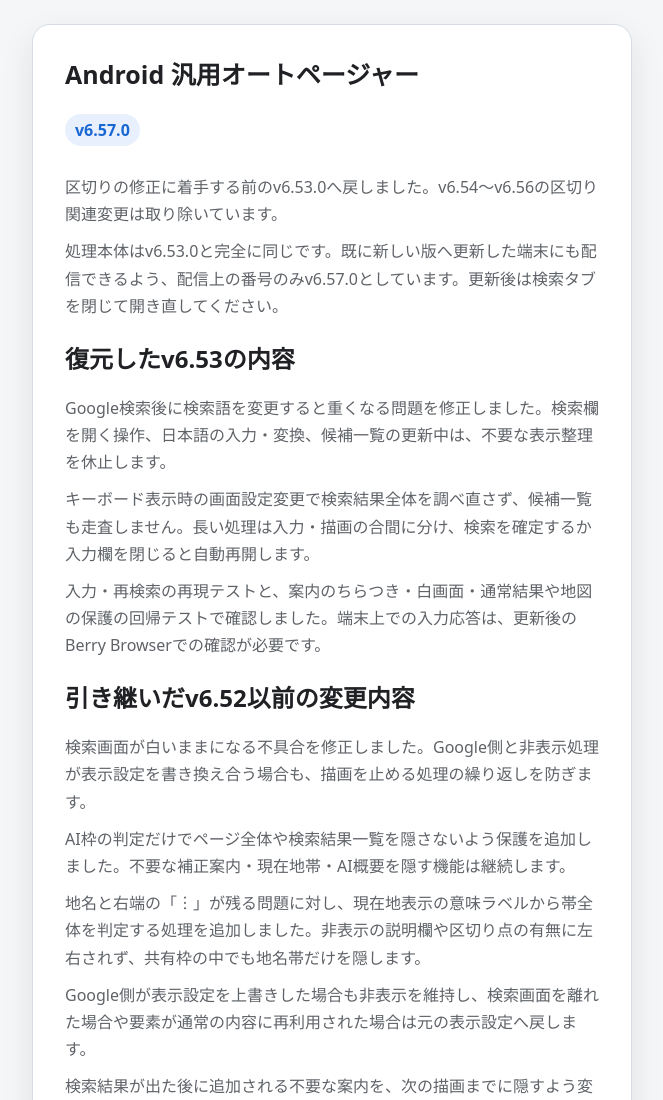
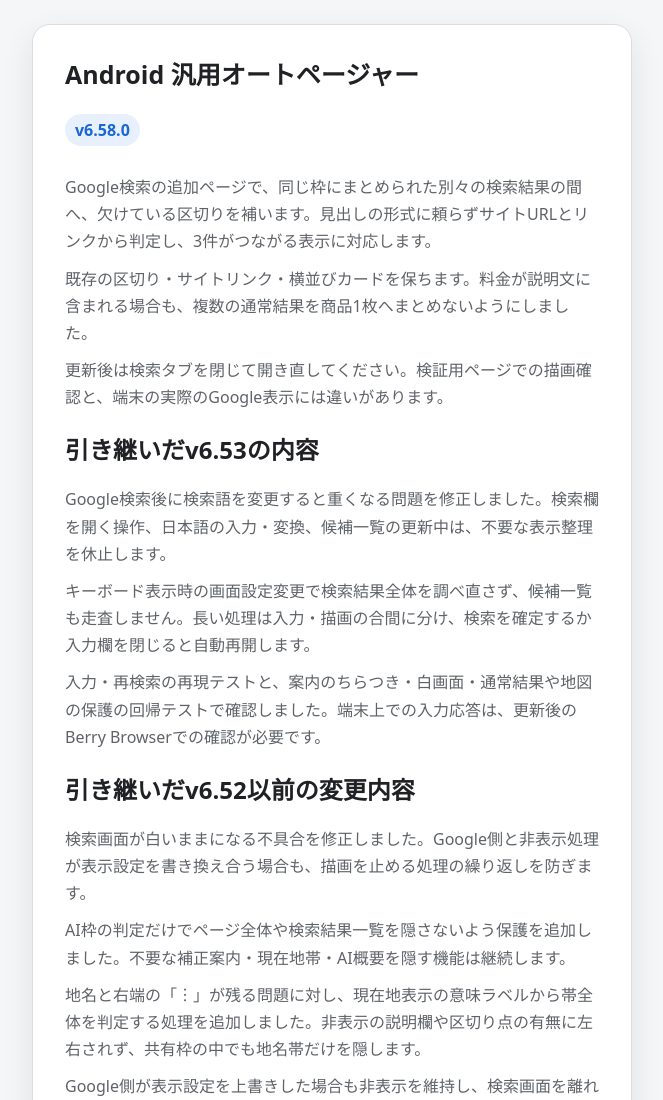
Before and after one commit to hiro191u3n2/android-autopager-update, a website: page index.html in a window 1280 px wide. Shown: the top 1100 px of the page, without its empty margins (308-971 px from the left). Drawn offline with Linux system fonts and the light colour scheme.

Commit message:
Publish Android AutoPager v6.58.0 after Chromium and Android emulator validation

```diff
--- a/index.html
+++ b/index.html
@@ -21,10 +21,11 @@
   <body>
     <main>
       <h1>Android 汎用オートページャー</h1>
-      <span class="version">v6.57.0</span>
-      <p>区切りの修正に着手する前のv6.53.0へ戻しました。v6.54〜v6.56の区切り関連変更は取り除いています。</p>
-      <p>処理本体はv6.53.0と完全に同じです。既に新しい版へ更新した端末にも配信できるよう、配信上の番号のみv6.57.0としています。更新後は検索タブを閉じて開き直してください。</p>
-      <h2>復元したv6.53の内容</h2>
+      <span class="version">v6.58.0</span>
+      <p>Google検索の追加ページで、同じ枠にまとめられた別々の検索結果の間へ、欠けている区切りを補います。見出しの形式に頼らずサイトURLとリンクから判定し、3件がつながる表示に対応します。</p>
+      <p>既存の区切り・サイトリンク・横並びカードを保ちます。料金が説明文に含まれる場合も、複数の通常結果を商品1枚へまとめないようにしました。</p>
+      <p>更新後は検索タブを閉じて開き直してください。検証用ページでの描画確認と、端末の実際のGoogle表示には違いがあります。</p>
+      <h2>引き継いだv6.53の内容</h2>
       <p>Google検索後に検索語を変更すると重くなる問題を修正しました。検索欄を開く操作、日本語の入力・変換、候補一覧の更新中は、不要な表示整理を休止します。</p>
       <p>キーボード表示時の画面設定変更で検索結果全体を調べ直さず、候補一覧も走査しません。長い処理は入力・描画の合間に分け、検索を確定するか入力欄を閉じると自動再開します。</p>
       <p>入力・再検索の再現テストと、案内のちらつき・白画面・通常結果や地図の保護の回帰テストで確認しました。端末上での入力応答は、更新後のBerry Browserでの確認が必要です。</p>
```
